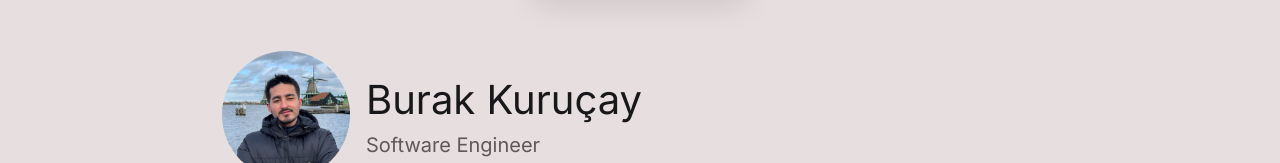
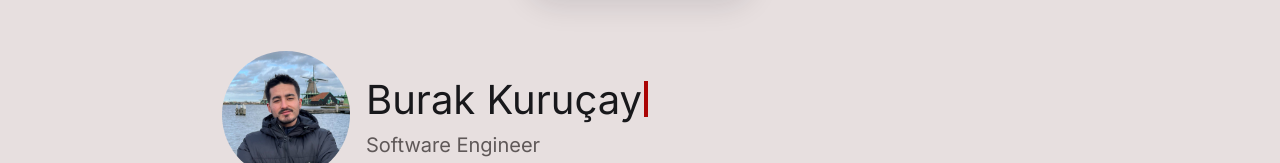
Before and after one commit to 214X/211-journal, a Next.js app in the folder frontend/211-journal/: page /en in a window 1280 px wide. Shown: the part 789-952 px from the top of the page. Built offline with nearby package versions, Linux system fonts and the light colour scheme; no server answers.

Commit message:
Typewriter component added: types and deletes a text letter by letter, with font, size, colour and timing passed in from outside. Name on the about section now typed with it.

```diff
--- a/frontend/211-journal/components/HomePage/HomePage.tsx
+++ b/frontend/211-journal/components/HomePage/HomePage.tsx
@@ -5,6 +5,7 @@ import homePageContent from './homePageContent.json';
 import styles from "./HomePage.module.css"
 import Image from "next/image"
 import HomeHero from "./HomeHero/HomeHero";
+import Typewriter from "@/components/Typewriter/Typewriter";
 
 export default async function HomePage() {
     const locale = await getLocale();
@@ -27,7 +28,7 @@ export default async function HomePage() {
                         />
                         <div className={styles.profileTextContainer}>
                             <h1 className={styles.profileName}>
-                                {t.name}
+                                <Typewriter text={t.name}/>
                             </h1>
                             <h2 className={styles.profileJobTitle}>
                                 {t.jobTitle}
--- /dev/null
+++ b/frontend/211-journal/components/Typewriter/Typewriter.module.css
@@ -0,0 +1,41 @@
+/* the ghost and the typed text sit on top of each other in one grid cell */
+.typewriter {
+    display: inline-grid;
+}
+
+.typewriter > * {
+    grid-area: 1 / 1;
+}
+
+.ghost {
+    visibility: hidden;
+}
+
+.cursor {
+    display: inline-block;
+    width: 0.08em;
+    height: 0.9em;
+    margin-left: 0.06em;
+    vertical-align: -0.08em;
+    background: var(--cursor-color, var(--accent-text));
+    animation: blink 1s steps(1) infinite;
+}
+
+@keyframes blink {
+    50% { opacity: 0; }
+}
+
+.srOnly {
+    position: absolute;
+    width: 1px;
+    height: 1px;
+    overflow: hidden;
+    clip-path: inset(50%);
+    white-space: nowrap;
+}
+
+@media (prefers-reduced-motion: reduce) {
+    .cursor {
+        display: none;
+    }
+}
--- /dev/null
+++ b/frontend/211-journal/components/Typewriter/Typewriter.tsx
@@ -0,0 +1,114 @@
+'use client';
+
+import { useEffect, useState, type CSSProperties } from "react";
+import styles from "./Typewriter.module.css";
+
+/*
+ * Deletes a text letter by letter and types the next one, like someone at a keyboard, forever.
+ * The server renders the first text in full, so the page never starts empty, and screen
+ * readers and search engines get plain text. With reduced motion it just stays still.
+ *
+ * Every style prop is optional: left out, the text inherits it from its parent,
+ * so <h1><Typewriter text="..."/></h1> looks exactly like the h1 around it.
+ */
+
+type TypewriterProps = {
+    /** What to type. One text is deleted and retyped; several are typed one after another. */
+    text: string | string[];
+
+    /** Any CSS value: "2.5rem", "clamp(2rem, 5vw, 3rem)" … */
+    fontSize?: CSSProperties["fontSize"];
+    /** Any CSS value, e.g. "var(--font-display)" or "var(--font-mono)". */
+    fontFamily?: CSSProperties["fontFamily"];
+    fontWeight?: CSSProperties["fontWeight"];
+    color?: CSSProperties["color"];
+    /** Colour of the blinking cursor. Defaults to the accent red. */
+    cursorColor?: CSSProperties["color"];
+    className?: string;
+
+    /** Pause per typed letter in ms, picked at random between the two, so it feels human. */
+    typeMs?: [number, number];
+    /** Pause per deleted letter in ms. */
+    deleteMs?: number;
+    /** How long a finished text stays before it is deleted, in ms. */
+    holdMs?: number;
+    /** Pause on the empty line before typing again, in ms. */
+    emptyMs?: number;
+};
+
+const SEPARATOR = "\u0000";   // joins the texts into one string, so the effect only restarts when they change
+
+const wait = (ms: number, timers: number[]) =>
+    new Promise<void>(resolve => timers.push(window.setTimeout(resolve, ms)));
+
+export default function Typewriter({
+    text,
+    fontSize,
+    fontFamily,
+    fontWeight,
+    color,
+    cursorColor,
+    className,
+    typeMs = [70, 160],
+    deleteMs = 45,
+    holdMs = 2400,
+    emptyMs = 500,
+}: TypewriterProps) {
+    const texts = Array.isArray(text) ? text : [text];
+    const textsKey = texts.join(SEPARATOR);
+    const [typeMin, typeMax] = typeMs;
+
+    const [shown, setShown] = useState(texts[0]);
+
+    useEffect(() => {
+        if (window.matchMedia("(prefers-reduced-motion: reduce)").matches) return;
+
+        const list = textsKey.split(SEPARATOR);
+        let stopped = false;
+        const timers: number[] = [];
+
+        (async () => {
+            let i = 0;
+            while (!stopped) {
+                const current = Array.from(list[i]);
+                await wait(holdMs, timers);
+                for (let n = current.length - 1; n >= 0 && !stopped; n--) {
+                    setShown(current.slice(0, n).join(""));
+                    await wait(deleteMs, timers);
+                }
+                await wait(emptyMs, timers);
+
+                i = (i + 1) % list.length;
+                const next = Array.from(list[i]);
+                for (let n = 1; n <= next.length && !stopped; n++) {
+                    setShown(next.slice(0, n).join(""));
+                    await wait(typeMin + Math.random() * (typeMax - typeMin), timers);
+                }
+            }
+        })();
+
+        return () => {
+            stopped = true;
+            timers.forEach(clearTimeout);
+        };
+    }, [textsKey, typeMin, typeMax, deleteMs, holdMs, emptyMs]);
+
+    const longest = texts.reduce((a, b) => (b.length > a.length ? b : a));
+
+    const style = {
+        fontSize,
+        fontFamily,
+        fontWeight,
+        color,
+        "--cursor-color": cursorColor,
+    } as CSSProperties;
+
+    return (
+        <span className={`${styles.typewriter} ${className ?? ""}`} style={style}>
+            {/* invisible full text: holds the space so nothing around it jumps while typing */}
+            <span className={styles.ghost} aria-hidden="true">{longest}<span className={styles.cursor}/></span>
+            <span className={styles.typed} aria-hidden="true">{shown}<span className={styles.cursor}/></span>
+            <span className={styles.srOnly}>{texts[0]}</span>
+        </span>
+    );
+}
```
